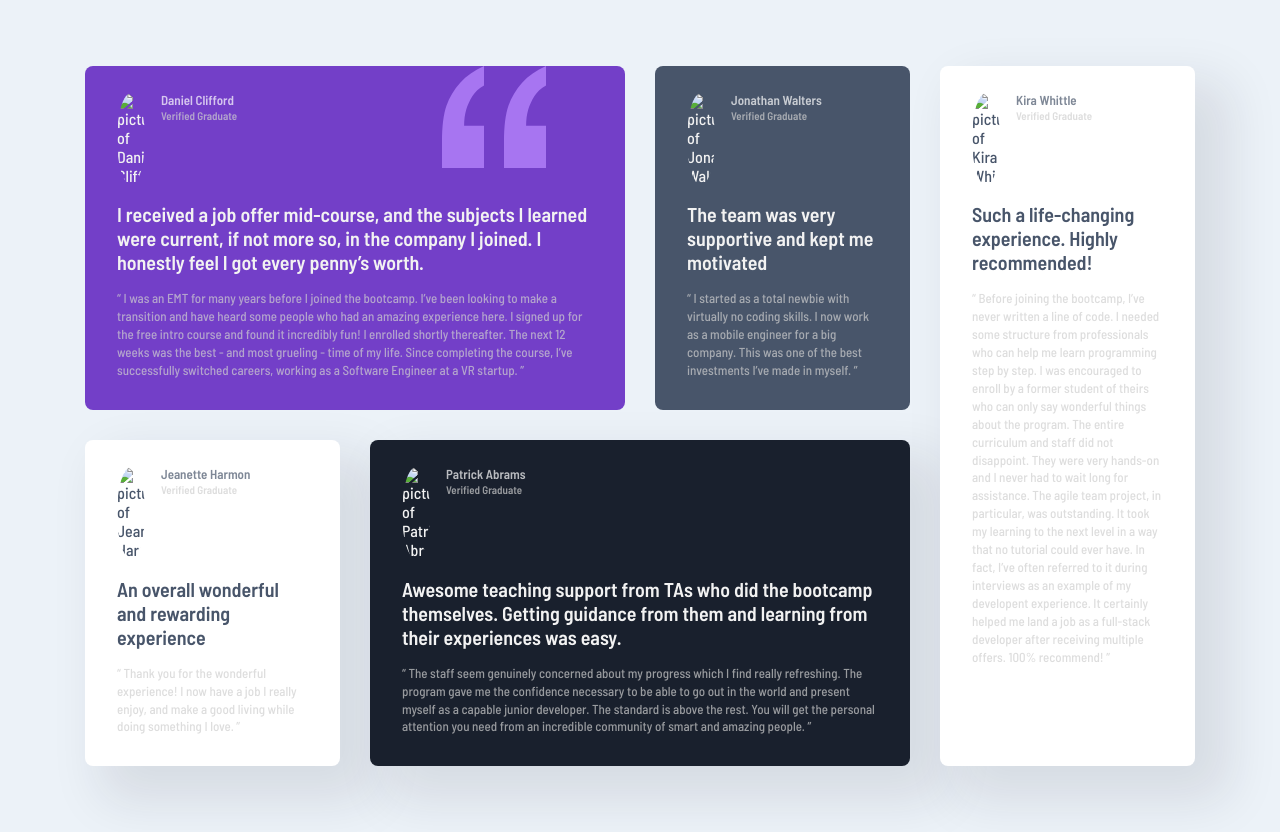
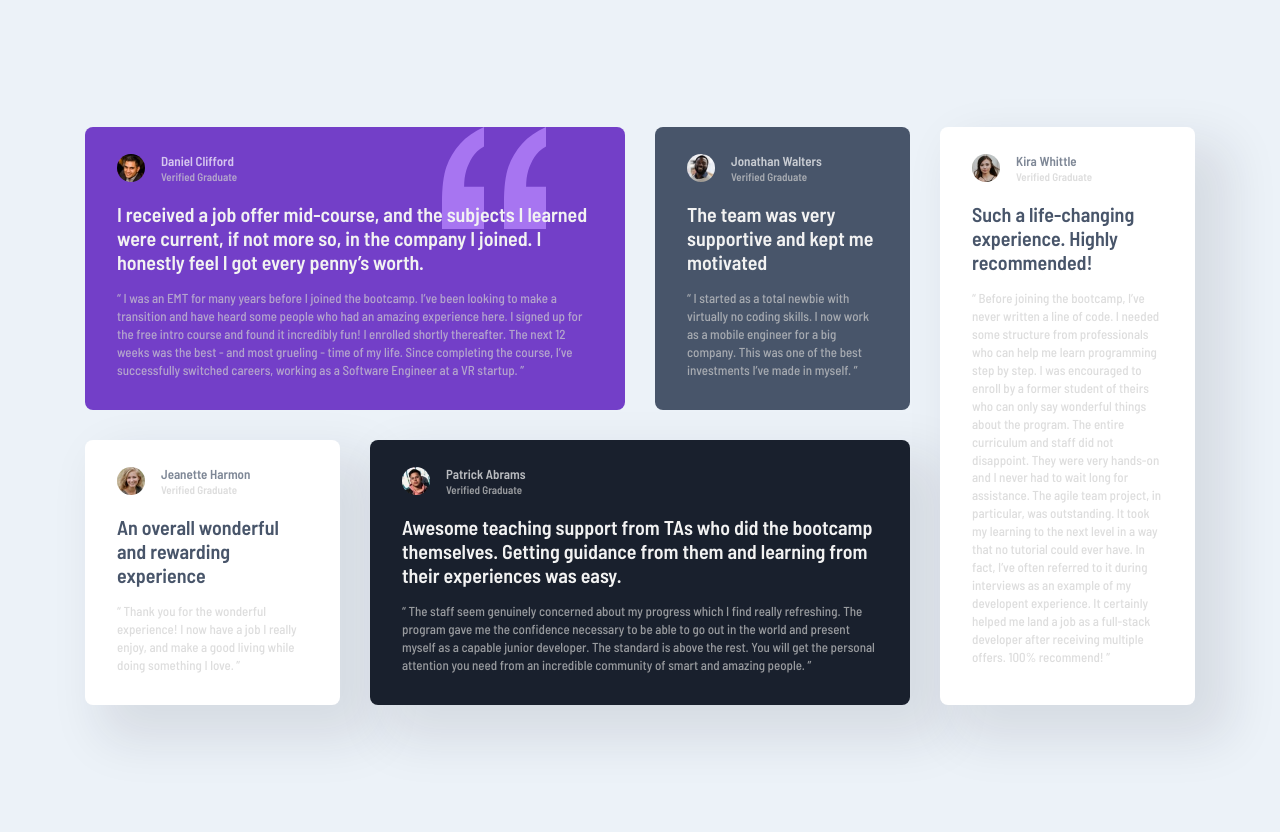
Before and after one commit to Jonhillupperton/Testimonal-Grid, a plain HTML site: page index.html in a window 1280 px wide. Drawn offline with Linux system fonts and the light colour scheme.

Commit message:
Add files via upload

```diff
--- a/index.html
+++ b/index.html
@@ -15,7 +15,7 @@
     <section class="daniel">
       <header>
         <div class="user">
-          <img src="images/image-daniel.jpg" alt="picture of Daniel Clifford">
+          <img src="image-daniel.jpg" alt="picture of Daniel Clifford">
           <p><strong>Daniel Clifford</strong>
           Verified Graduate</p>
         </div>
@@ -38,7 +38,7 @@
     <section class="jonathan">
       <header>
         <div class="user">
-          <img src="images/image-jonathan.jpg" alt="picture of Jonathan Walters">
+          <img src="image-jonathan.jpg" alt="picture of Jonathan Walters">
           <p><strong>Jonathan Walters</strong>
           Verified Graduate</p>
         </div>
@@ -58,7 +58,7 @@
     <section class="jeanette">
       <header>
         <div class="user">
-          <img src="images/image-jeanette.jpg" alt="picture of Jeanette Harmon">
+          <img src="image-jeanette.jpg" alt="picture of Jeanette Harmon">
           <p><strong>Jeanette Harmon</strong>
           Verified Graduate</p>
           </div>
@@ -76,7 +76,7 @@
     <section class="patrick">
       <header>
         <div class="user">
-          <img src="images/image-patrick.jpg" alt="picture of Patrick Abrams">
+          <img src="image-patrick.jpg" alt="picture of Patrick Abrams">
           <p><strong>Patrick Abrams</strong>
           Verified Graduate</p>
         </div>
@@ -99,7 +99,7 @@
     <section class="kira">
       <header>
         <div class="user">
-          <img src="images/image-kira.jpg" alt="picture of Kira Whittle">
+          <img src="image-kira.jpg" alt="picture of Kira Whittle">
           <p><strong>Kira Whittle</strong>
            Verified Graduate</p>
         </div>
```
